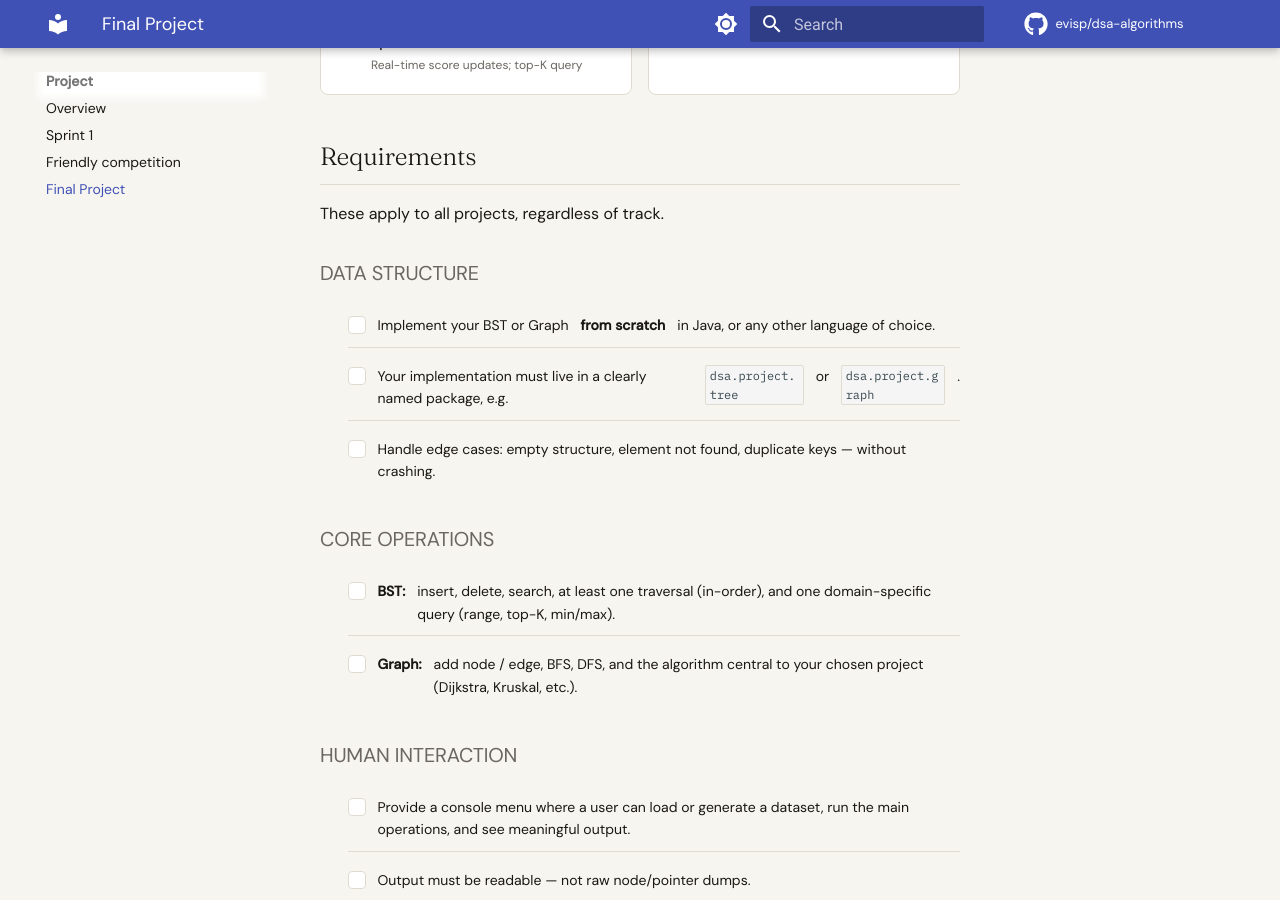
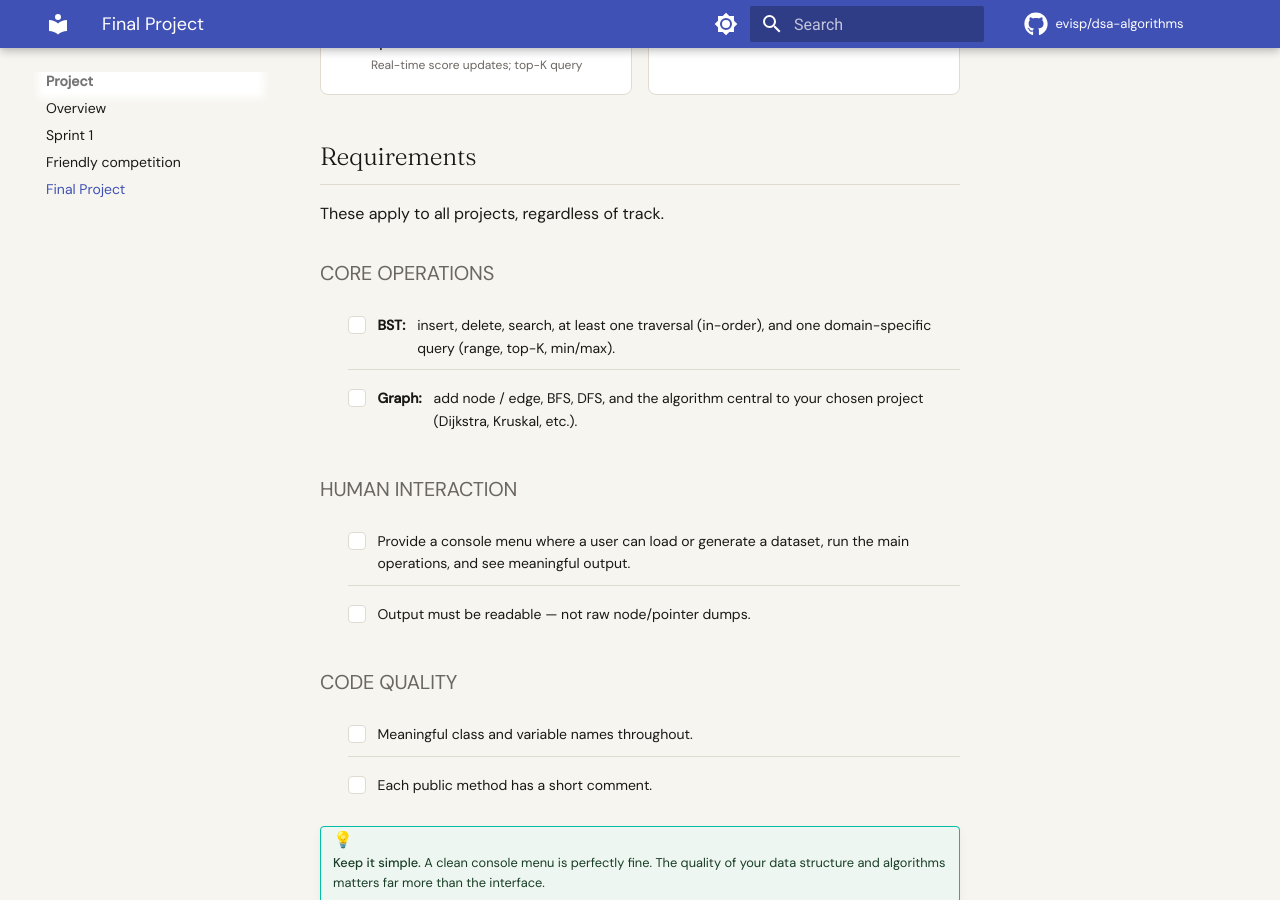
Before and after one commit to evisp/dsa-algorithms, an MkDocs documentation site: the page built from docs/project/final-project.md, in a window 1280 px wide and 900 px high, scrolled down 1430 px. Built offline with MkDocs 1.6.1 and Material for MkDocs 9.7.7, drawn with Linux system fonts in a browser that asks for light colours; comment, search, counter and statistics services are not loaded.

Commit message:
update: final projectject requirements

```diff
--- a/docs/project/final-project.md
+++ b/docs/project/final-project.md
@@ -537,13 +537,6 @@
     <h2>Requirements</h2>
     <p>These apply to all projects, regardless of track.</p>
 
-    <h3>Data structure</h3>
-    <ul class="req-list">
-      <li><span class="req-check"></span>Implement your BST or Graph <strong>from scratch</strong> in Java, or any other language of choice.</li>
-      <li><span class="req-check"></span>Your implementation must live in a clearly named package, e.g. <code>dsa.project.tree</code> or <code>dsa.project.graph</code>.</li>
-      <li><span class="req-check"></span>Handle edge cases: empty structure, element not found, duplicate keys — without crashing.</li>
-    </ul>
-
     <h3>Core operations</h3>
     <ul class="req-list">
       <li><span class="req-check"></span><strong>BST:</strong> insert, delete, search, at least one traversal (in-order), and one domain-specific query (range, top-K, min/max).</li>
```
